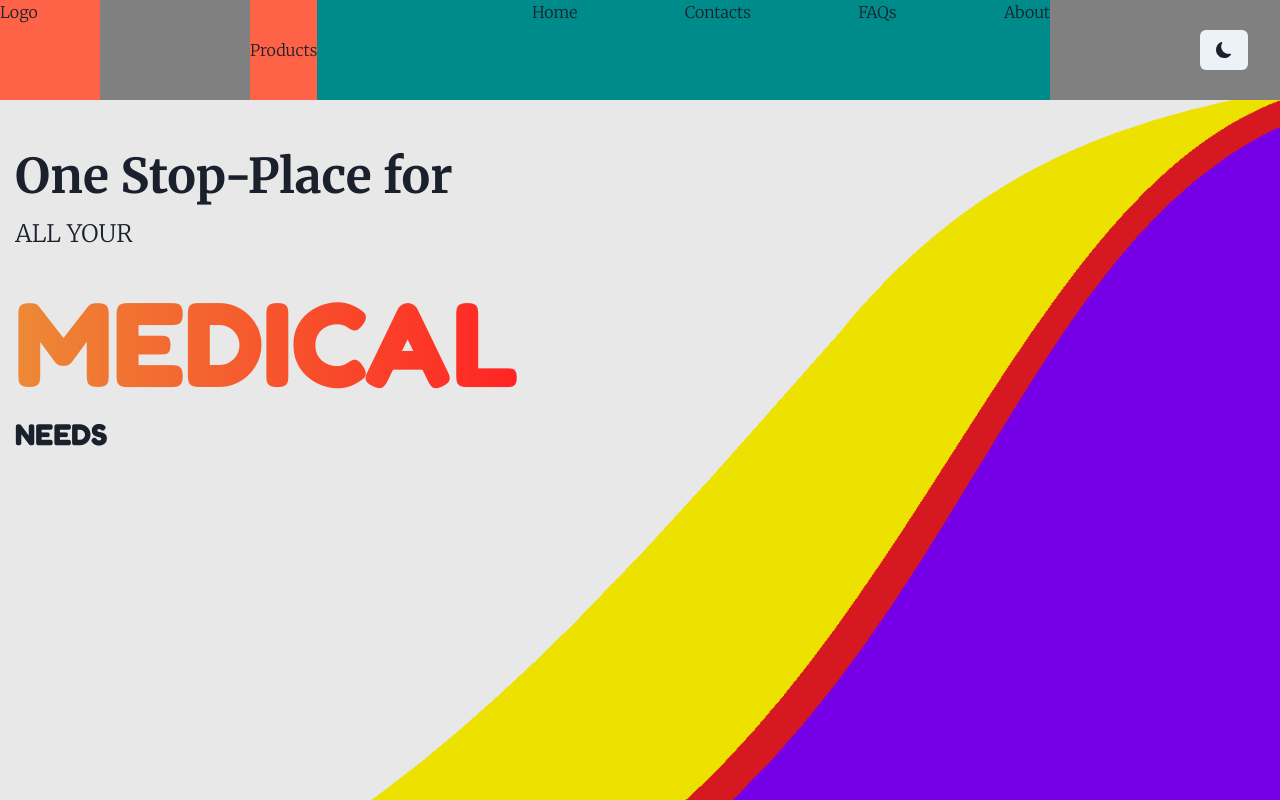
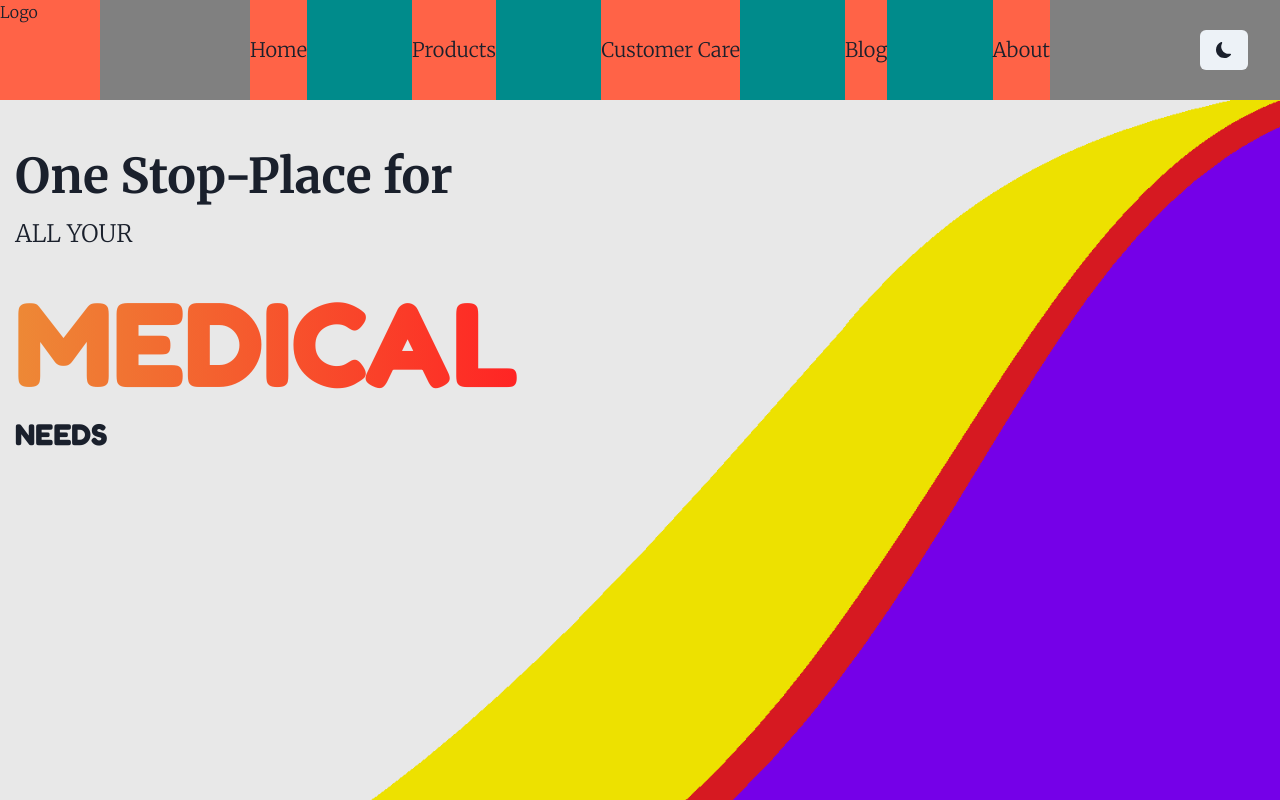
Before and after one commit to Rinidh/Vala-client, a React (Vite) app: page / in a window 1280 px wide. Shown: the top 800 px of the page. Built offline with nearby package versions, Linux system fonts and the light colour scheme; a web font is replaced by a local one.

Commit message:
Use the <Spacer> to perfectly space items on the navbar Replace Links with Boxs of Text

```diff
--- a/src/components/header/Navs.tsx
+++ b/src/components/header/Navs.tsx
@@ -1,7 +1,6 @@
-import { Box, Fade, Flex } from "@chakra-ui/react";
-import { Link } from "react-router-dom";
-import { Link as ChakraLink } from "@chakra-ui/react";
+import { Box, Fade, Flex, Spacer, Text } from "@chakra-ui/react";
 import { useState } from "react";
+
 import ProductsPopOver from "./ProductsPopOver";
 
 const Navs = () => {
@@ -24,14 +23,25 @@ const Navs = () => {
       position={"relative"}
     >
       <Flex
+        align="center"
+        bg={"tomato"}
+        cursor={"pointer"}
+        onClick={() => console.log("Home")}
+      >
+        <Text fontSize={{ sm: "md", md: "xl" }}>Home</Text>
+      </Flex>
+      <Spacer /* Spacer helps to add spacing only where it's applied, the unnecessary space due to the Popover created in the navbar is ignored as there's no spacer btn Products and Popover */
+      />
+
+      <Flex
         bg={"tomato"}
         align={"center"}
+        cursor={"pointer"}
+        onClick={() => console.log("Home")}
         onMouseEnter={() => setIsHovered(true)}
         onMouseLeave={() => setIsHovered(false)}
       >
-        <ChakraLink as={Link} to={"/x"} colorScheme={"valaBlue"}>
-          Products
-        </ChakraLink>
+        <Text fontSize={{ sm: "md", md: "xl" }}>Products</Text>
       </Flex>
       <Fade in={isHovered}>
         <Box
@@ -45,23 +55,36 @@ const Navs = () => {
           <ProductsPopOver />
         </Box>
       </Fade>
+      <Spacer />
 
-      <ChakraLink
-        as={Link} /* as prop connects it to react router */
-        to={"/"}
-        colorScheme={"valaBlue"}
+      <Flex
+        align="center"
+        bg={"tomato"}
+        cursor={"pointer"}
+        onClick={() => console.log("Customer Care")}
       >
-        Home
-      </ChakraLink>
-      <ChakraLink as={Link} to={"/y"} colorScheme={"valaBlue"}>
-        Contacts
-      </ChakraLink>
-      <ChakraLink as={Link} to={"/x"} colorScheme={"valaBlue"}>
-        FAQs
-      </ChakraLink>
-      <ChakraLink as={Link} to={"/y"} colorScheme={"valaBlue"}>
-        About
-      </ChakraLink>
+        <Text fontSize={{ sm: "md", md: "xl" }}>Customer Care</Text>
+      </Flex>
+      <Spacer />
+
+      <Flex
+        align="center"
+        bg={"tomato"}
+        cursor={"pointer"}
+        onClick={() => console.log("Blog")}
+      >
+        <Text fontSize={{ sm: "md", md: "xl" }}>Blog</Text>
+      </Flex>
+      <Spacer />
+
+      <Flex
+        align="center"
+        bg={"tomato"}
+        cursor={"pointer"}
+        onClick={() => console.log("About")}
+      >
+        <Text fontSize={{ sm: "md", md: "xl" }}>About</Text>
+      </Flex>
     </Flex>
   );
 };
```
Also changed, not shown: find.txt.
